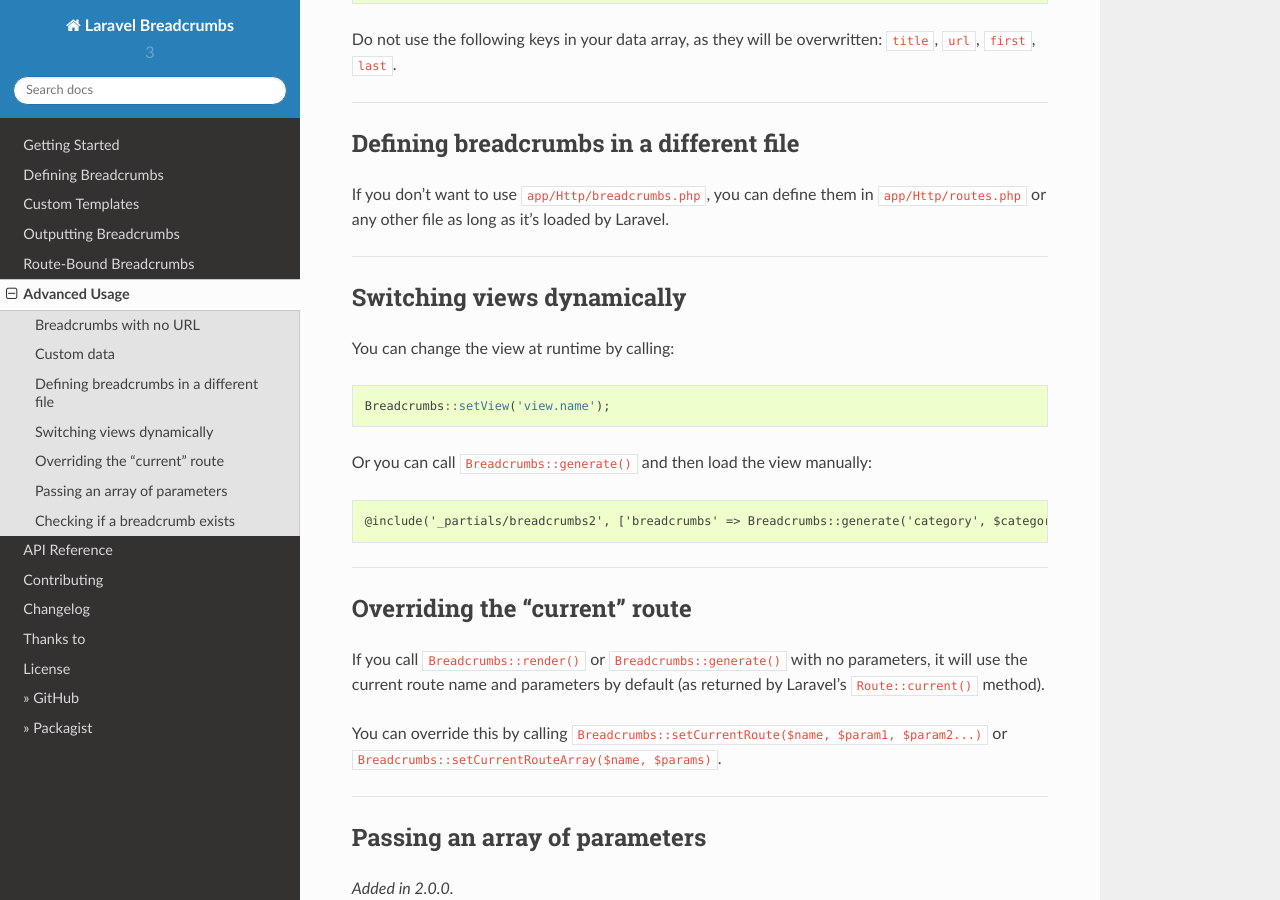
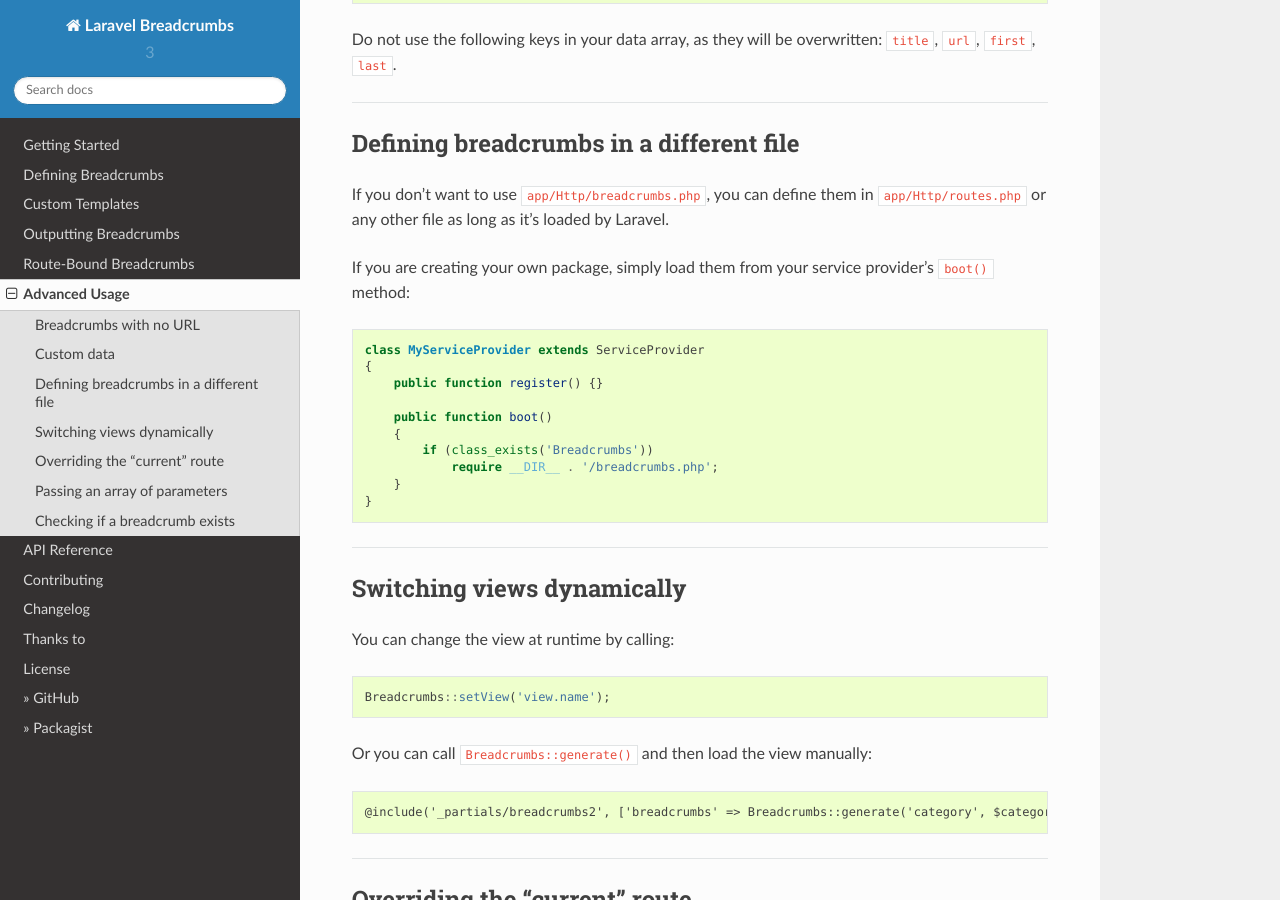
Before and after one commit to d13r/laravel-breadcrumbs, a Sphinx documentation site: the page built from docs/advanced.rst, in a window 1280 px wide and 900 px high, scrolled down 1246 px. Built offline with Sphinx 7.4.7 and the Read the Docs theme 2.0.0, drawn with Linux system fonts in a browser that asks for light colours.

Commit message:
Update advanced.rst
If you are creating your own package ...

```diff
--- a/docs/advanced.rst
+++ b/docs/advanced.rst
@@ -58,6 +58,21 @@
 ================================================================================
 
 If you don't want to use ``app/Http/breadcrumbs.php``, you can define them in ``app/Http/routes.php`` or any other file as long as it's loaded by Laravel.
+
+If you are creating your own package, simply load them from your service provider's ``boot()`` method:
+
+.. code-block:: php
+
+    class MyServiceProvider extends ServiceProvider
+    {
+        public function register() {}
+
+        public function boot()
+        {
+            if (class_exists('Breadcrumbs'))
+                require __DIR__ . '/breadcrumbs.php';
+        }
+    }
 
 
 .. _switching-views:
```
